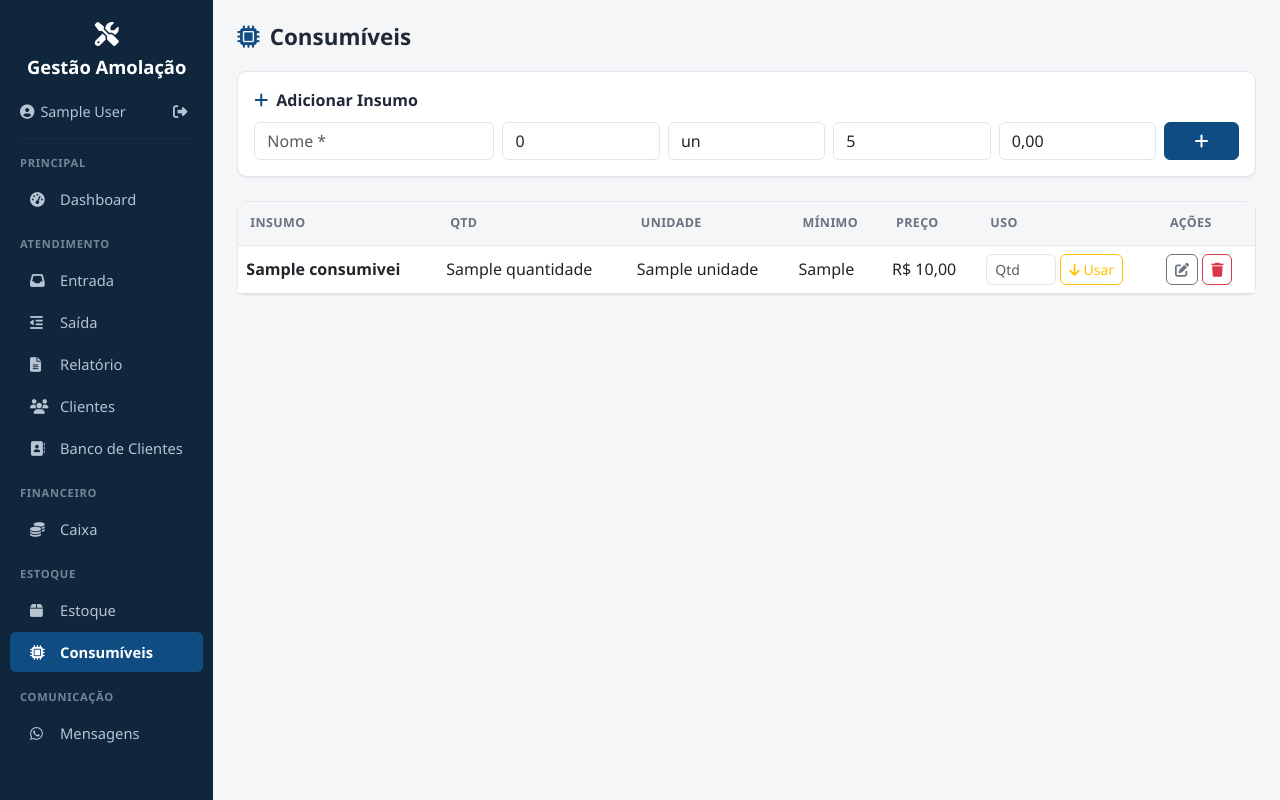
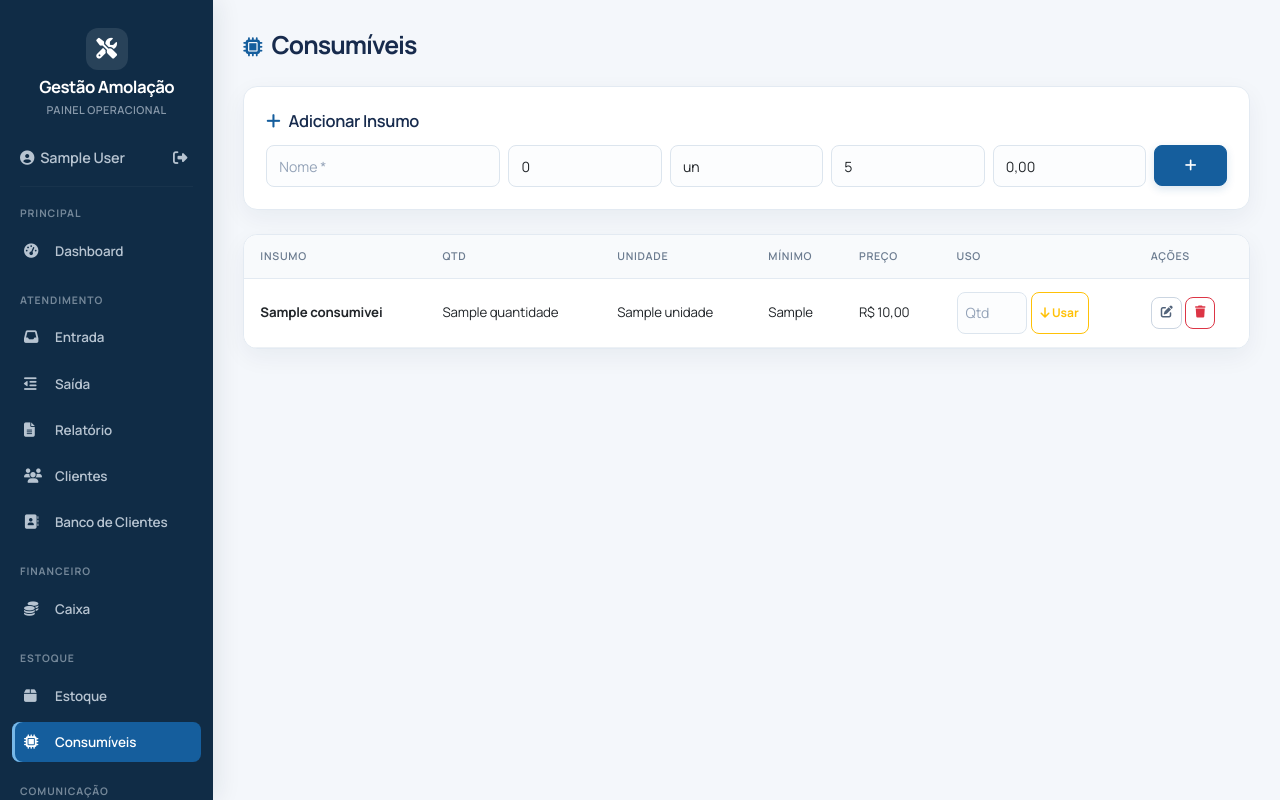
Before and after one commit to polarogamer/gestao-amolacao, a Flask app: page /consumiveis in a window 1280 px wide. Run offline with Flask 3, Linux system fonts and the light colour scheme; the visitor is signed in with stand-in values (Sample User, id 1); a database or web service that is not in the repository returns one stand-in record (values such as "Sample title"); some libraries are stand-ins or nearby versions.

Commit message:
Aplica design operacional premium

```diff
--- a/static/css/app.css
+++ b/static/css/app.css
@@ -311,3 +311,90 @@ body {
     .dashboard-graphs--two { grid-template-columns: 1fr; gap: 26px; }
     .graph-canvas { height: 260px; }
 }
+
+/* ---------- Operacional premium: aplicação inteira ---------- */
+:root {
+    --color-bg: #F4F7FB;
+    --color-surface: #FFFFFF;
+    --color-border: #E3EAF2;
+    --color-text: #172B4D;
+    --color-text-muted: #66758A;
+    --color-primary: #155E9D;
+    --color-primary-dark: #104B7D;
+    --color-primary-soft: #EAF3FA;
+    --color-sidebar-bg: #102C46;
+    --radius-sm: 8px;
+    --radius-md: 14px;
+    --shadow-card: 0 8px 24px rgba(23, 43, 77, .055);
+}
+body { font-family: 'Manrope', 'Segoe UI', sans-serif; font-size: .91rem; letter-spacing: -.01em; }
+.main-content { min-height: 100vh; padding: 30px !important; }
+
+/* Navegação */
+.sidebar { box-shadow: 6px 0 22px rgba(15, 34, 56, .08); position: sticky; top: 0; height: 100vh; overflow-y: auto; }
+.sidebar .brand { padding: 28px 20px 18px; }
+.sidebar .brand i { display: inline-flex; align-items: center; justify-content: center; width: 42px; height: 42px; border-radius: 12px; background: rgba(255,255,255,.1); font-size: 1.3rem; }
+.sidebar .logo-text { font-size: 1.05rem; letter-spacing: -.03em; }
+.brand-subtitle { margin-top: 3px; color: rgba(183, 196, 209, .72); font-size: .68rem; font-weight: 600; letter-spacing: .04em; text-transform: uppercase; }
+.sidebar .user-info { padding: 10px 20px 18px; font-weight: 600; }
+.nav-section-title { padding-top: 19px; font-size: .65rem; letter-spacing: .09em; }
+.sidebar .nav-link { display: flex; align-items: center; border-radius: 8px; margin: 3px 12px; padding: 10px 12px; font-size: .84rem; font-weight: 600; }
+.sidebar .nav-link i { margin-right: 9px; font-size: .9rem; }
+.sidebar .nav-link.active { box-shadow: inset 3px 0 0 #78B8E7; }
+
+/* Cabeçalhos e superfícies */
+.page-header { margin-bottom: 26px; }
+.page-header h1 { font-size: 1.55rem; letter-spacing: -.04em; }
+.page-header h1 i { font-size: 1.2rem; }
+.section-title { font-size: 1.03rem; letter-spacing: -.02em; margin: 26px 0 12px; }
+.card { border-radius: var(--radius-md); box-shadow: var(--shadow-card); }
+.card.p-3, .card.p-4 { padding: 22px !important; }
+.card > .section-title:first-child { margin-top: 0; }
+
+/* Formulários e ações */
+.form-label { font-size: .78rem; letter-spacing: .01em; margin-bottom: 6px; }
+.form-control, .form-select { min-height: 42px; background: #FCFDFE; border-color: #DCE5EE; font-size: .88rem; }
+.form-control::placeholder { color: #94A3B8; }
+.form-control:hover, .form-select:hover { border-color: #B9CADB; }
+.form-control:focus, .form-select:focus { background: #FFF; box-shadow: 0 0 0 3px rgba(21, 94, 157, .12); }
+textarea.form-control { min-height: auto; }
+.input-group-text { background: var(--color-primary-soft) !important; border-color: #DCE5EE; color: var(--color-primary); }
+.btn { min-height: 40px; border-radius: 8px; font-size: .84rem; font-weight: 700; padding: 9px 14px; }
+.btn-sm { min-height: 32px; padding: 5px 9px; font-size: .75rem; }
+.btn-primary { box-shadow: 0 3px 8px rgba(21, 94, 157, .16); }
+.btn-success { background: #168657; border-color: #168657; }
+.btn-success:hover { background: #107044; border-color: #107044; }
+.btn-outline-secondary { color: #52637A; border-color: #CBD5E1; }
+
+/* Informações, status e tabelas */
+.info-bar { border: 1px solid #D9E9F6; background: #F2F8FD; color: #2B668F; border-radius: 10px; padding: 13px 16px; line-height: 1.5; }
+.badge-soft { padding: 5px 9px; font-size: .68rem; letter-spacing: .01em; }
+.table-responsive { border-radius: var(--radius-md); }
+.table { font-size: .83rem; }
+.table thead th { background: #F8FAFC; color: #6B7B8F; font-size: .67rem; letter-spacing: .07em; padding: 13px 16px; }
+.table td { padding: 13px 16px; border-color: #EDF1F5; }
+.table tbody tr:hover td { background: #FAFCFE; }
+.table tbody tr td.text-center { color: var(--color-text-muted); padding: 32px 16px; }
+.table-low-stock td { background: #FFF9EC; }
+
+/* Abas e atalhos */
+.nav-tabs { gap: 4px; border-bottom-color: #E5EBF1; }
+.nav-tabs .nav-link { border-radius: 8px 8px 0 0; padding: 10px 14px; font-size: .82rem; }
+.nav-tabs .nav-link.active { background: #F6FAFD; }
+.quick-link { min-height: 96px; display: flex; flex-direction: column; justify-content: center; border-radius: 12px; }
+.quick-link:hover { box-shadow: var(--shadow-card); transform: translateY(-1px); }
+
+/* Login e telas de edição */
+.auth-page { background: radial-gradient(circle at top, #E8F2FB 0, #F4F7FB 48%, #F4F7FB 100%); }
+.auth-card { border-radius: 18px; box-shadow: 0 18px 45px rgba(23, 43, 77, .1); padding: 38px; }
+.auth-card .logo { display: inline-flex; align-items: center; justify-content: center; width: 58px; height: 58px; border-radius: 16px; background: var(--color-primary-soft); font-size: 1.55rem; }
+.auth-card h2 { letter-spacing: -.04em; }
+form.card { max-width: 760px; }
+
+@media (max-width: 768px) {
+    .sidebar { position: fixed; height: auto; overflow: visible; box-shadow: 0 -4px 20px rgba(15, 34, 56, .12); }
+    .main-content { padding: 20px 15px !important; }
+    .page-header h1 { font-size: 1.3rem; }
+    .card.p-3, .card.p-4 { padding: 16px !important; }
+    .table td, .table thead th { padding-left: 12px; padding-right: 12px; }
+}
--- a/templates/base.html
+++ b/templates/base.html
@@ -6,6 +6,9 @@
     <title>Gestão Amolação</title>
     <link rel="icon" type="image/svg+xml" href="{{ url_for('static', filename='favicon.svg') }}">
     <link href="https://cdn.jsdelivr.net/npm/bootstrap@5.3.0/dist/css/bootstrap.min.css" rel="stylesheet">
+    <link rel="preconnect" href="https://fonts.googleapis.com">
+    <link rel="preconnect" href="https://fonts.gstatic.com" crossorigin>
+    <link href="https://fonts.googleapis.com/css2?family=Manrope:wght@400;500;600;700;800&display=swap" rel="stylesheet">
     <link rel="stylesheet" href="https://cdnjs.cloudflare.com/ajax/libs/font-awesome/6.4.0/css/all.min.css">
     <link rel="stylesheet" href="{{ url_for('static', filename='css/app.css') }}">
 </head>
@@ -16,6 +19,7 @@
                 <div class="brand text-center">
                     <i class="fas fa-tools"></i>
                     <div class="logo-text mt-1">Gestão Amolação</div>
+                    <div class="brand-subtitle">Painel operacional</div>
                 </div>
                 <div class="user-info">
                     <i class="fas fa-user-circle"></i>{{ session.nome if session.nome else 'Admin' }}
```
